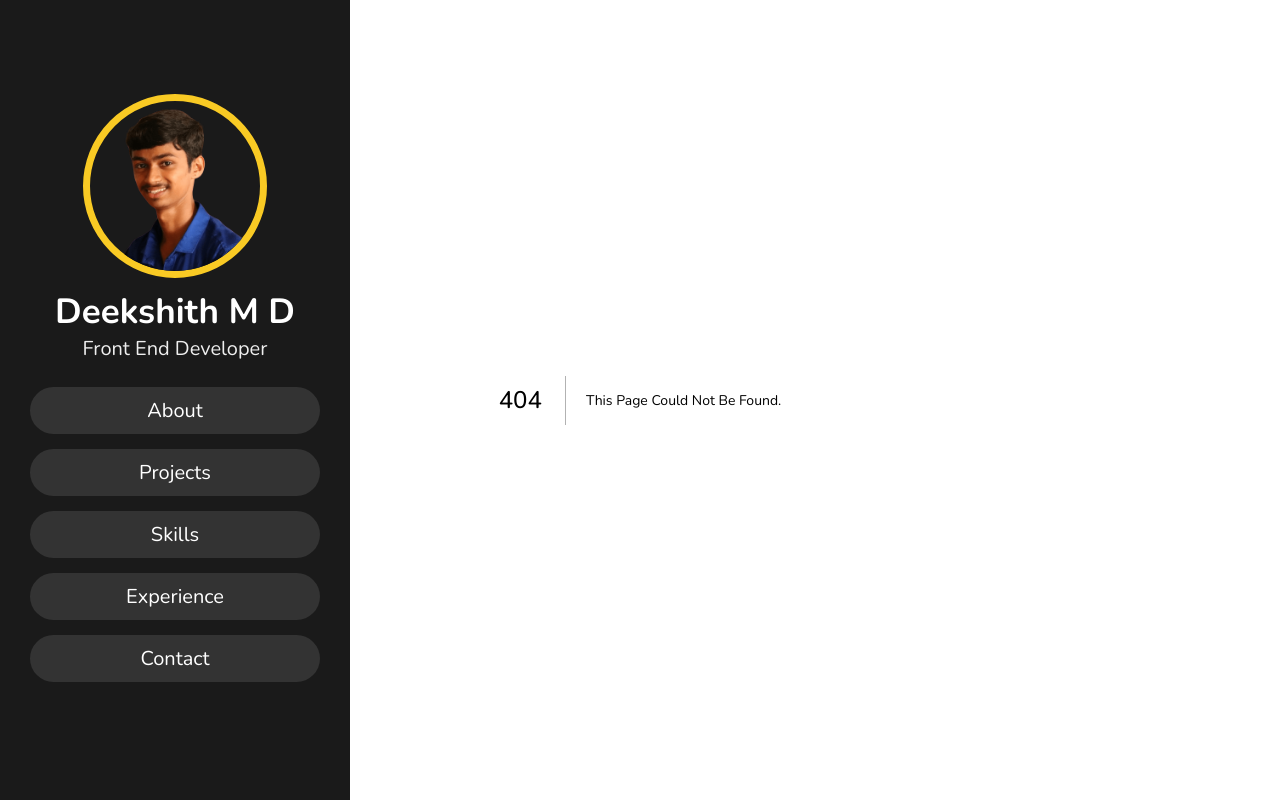
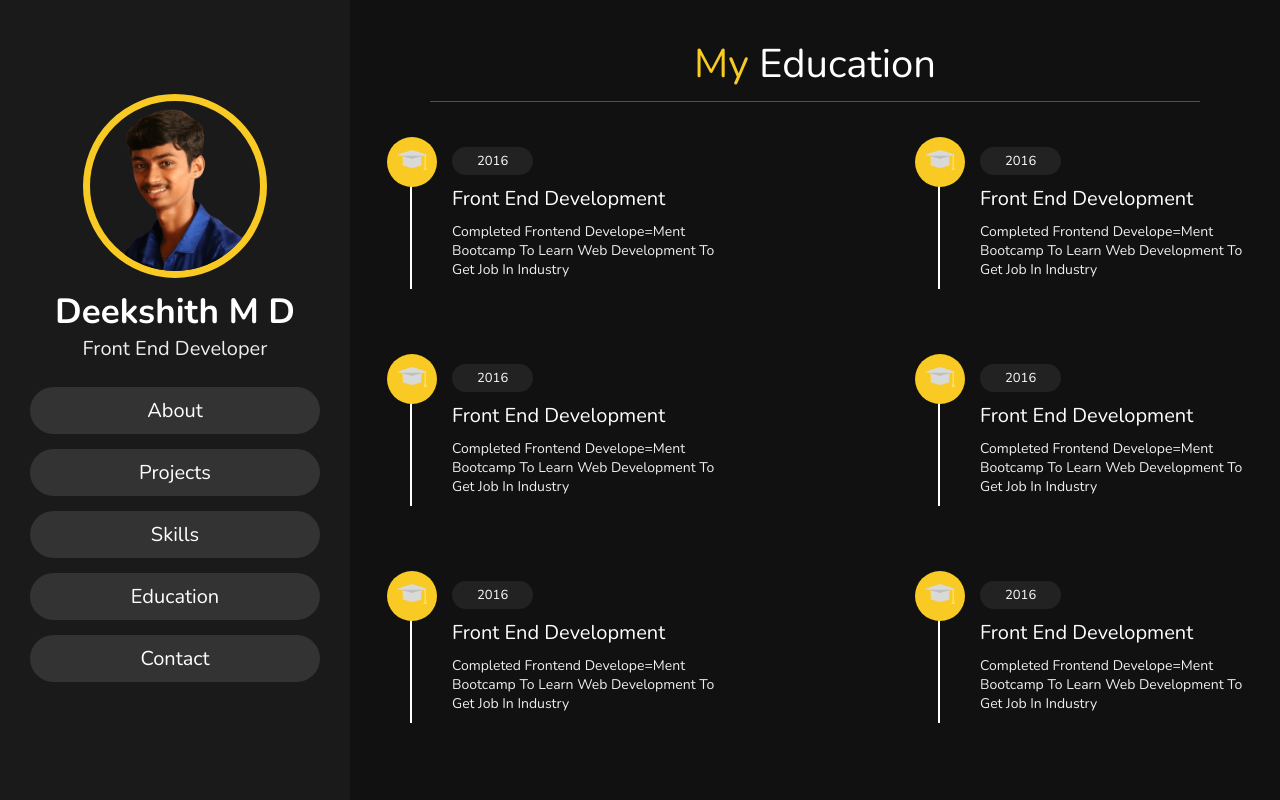
Before and after one commit to deekshithmd/deekshith, a Next.js app: page /education in a window 1280 px wide. Before the commit this address had no page. Built offline with nearby package versions, Linux system fonts and the light colour scheme.

Commit message:
added eduction

```diff
--- a/components/Navbar/index.jsx
+++ b/components/Navbar/index.jsx
@@ -32,7 +32,7 @@ export default function Navbar({ showMobileMenu }) {
               <MenuItem href="#">Skills</MenuItem>
             </ListItem>
             <ListItem>
-              <MenuItem href="#">Experience</MenuItem>
+              <MenuItem href="/education">Education</MenuItem>
             </ListItem>
             <ListItem>
               <MenuItem href="/contact">Contact</MenuItem>
--- /dev/null
+++ b/pages/education.jsx
@@ -0,0 +1,193 @@
+import styled from "styled-components";
+import { H1, H3, Span } from "@/styles/SharedStyling";
+import Link from "next/link";
+import Image from "next/image";
+
+const Education = () => {
+  return (
+    <Container>
+      <Header>
+        <span style={{ color: "#f9ca24" }}>My</span> Education
+      </Header>
+      <BoxContainer>
+        <Box>
+          <ImageContainer>
+            <Image
+              src="/assets/graduate.png"
+              height={30}
+              width={30}
+              alt="icon"
+            />
+          </ImageContainer>
+          <Year>2016</Year>
+          <Course>Front End Development</Course>
+          <Description>
+            Completed frontend develope=ment bootcamp to learn web development
+            to get job in industry
+          </Description>
+        </Box>
+        <Box>
+          <ImageContainer>
+            <Image
+              src="/assets/graduate.png"
+              height={30}
+              width={30}
+              alt="icon"
+            />
+          </ImageContainer>
+          <Year>2016</Year>
+          <Course>Front End Development</Course>
+          <Description>
+            Completed frontend develope=ment bootcamp to learn web development
+            to get job in industry
+          </Description>
+        </Box>
+        <Box>
+          <ImageContainer>
+            <Image
+              src="/assets/graduate.png"
+              height={30}
+              width={30}
+              alt="icon"
+            />
+          </ImageContainer>
+          <Year>2016</Year>
+          <Course>Front End Development</Course>
+          <Description>
+            Completed frontend develope=ment bootcamp to learn web development
+            to get job in industry
+          </Description>
+        </Box>
+        <Box>
+          <ImageContainer>
+            <Image
+              src="/assets/graduate.png"
+              height={30}
+              width={30}
+              alt="icon"
+            />
+          </ImageContainer>
+          <Year>2016</Year>
+          <Course>Front End Development</Course>
+          <Description>
+            Completed frontend develope=ment bootcamp to learn web development
+            to get job in industry
+          </Description>
+        </Box>
+        <Box>
+          <ImageContainer>
+            <Image
+              src="/assets/graduate.png"
+              height={30}
+              width={30}
+              alt="icon"
+            />
+          </ImageContainer>
+          <Year>2016</Year>
+          <Course>Front End Development</Course>
+          <Description>
+            Completed frontend develope=ment bootcamp to learn web development
+            to get job in industry
+          </Description>
+        </Box>
+        <Box>
+          <ImageContainer>
+            <Image
+              src="/assets/graduate.png"
+              height={30}
+              width={30}
+              alt="icon"
+            />
+          </ImageContainer>
+          <Year>2016</Year>
+          <Course>Front End Development</Course>
+          <Description>
+            Completed frontend develope=ment bootcamp to learn web development
+            to get job in industry
+          </Description>
+        </Box>
+      </BoxContainer>
+    </Container>
+  );
+};
+
+const Container = styled.div`
+  min-height: 100vh;
+  margin-left: 35rem;
+  display: flex;
+  justify-content: center;
+  flex-flow: column;
+  padding: 0 2rem;
+  background: #111;
+  @media (max-width: 981px) {
+    margin-left: 0;
+    padding: 0 2rem;
+  }
+`;
+
+const Header = styled(H1)`
+  text-align: center;
+  margin: 0 6rem;
+  font-size: 4rem;
+  padding: 1rem;
+  border-bottom: 0.1rem solid #fff4;
+  color: #fff;
+  @media (max-width: 480px) {
+    margin: 0 3rem;
+  }
+`;
+
+const BoxContainer = styled.div`
+  display: flex;
+  align-items: center;
+  justify-content: space-between;
+  flex-wrap: wrap;
+  padding: 1rem 0;
+  padding-left: 3rem;
+`;
+
+const Box = styled.div`
+  width: 27rem;
+  margin: 4rem 1rem;
+  padding-left: 4rem;
+  border-left: 0.2rem solid #fff;
+  position: relative;
+  @media (max-width: 480px) {
+    width: 100%;
+  }
+`;
+
+const Year = styled(Span)`
+  font-size: 1.3rem;
+  background: #222;
+  color: #fff;
+  border-radius: 5rem;
+  padding: 0.5rem 2.5rem;
+`;
+
+const Course = styled(H3)`
+  font-size: 2rem;
+  color: #fff;
+  padding-top: 1.5rem;
+`;
+
+const Description = styled.p`
+  font-size: 1.4rem;
+  color: #eee;
+  padding: 1rem 0;
+`;
+
+const ImageContainer = styled.div`
+  position: absolute;
+  top: -1.5rem;
+  left: -2.5rem;
+  height: 5rem;
+  width: 5rem;
+  border-radius: 50%;
+  display: fex;
+  align-items: center;
+  justify-content: center;
+  background: #f9ca24;
+`;
+
+export default Education;
```
Also changed, not shown: public/assets/graduate.png (added).
